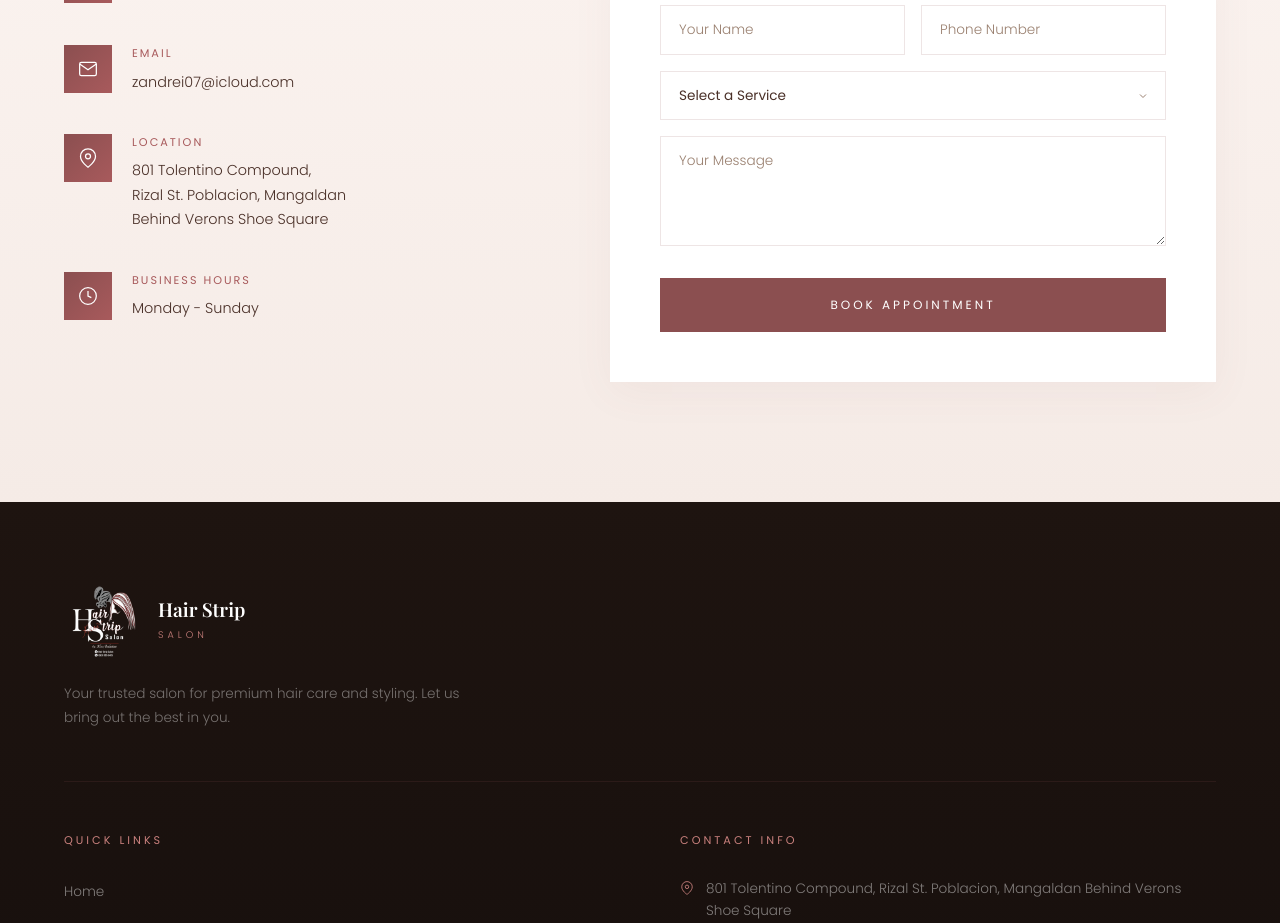
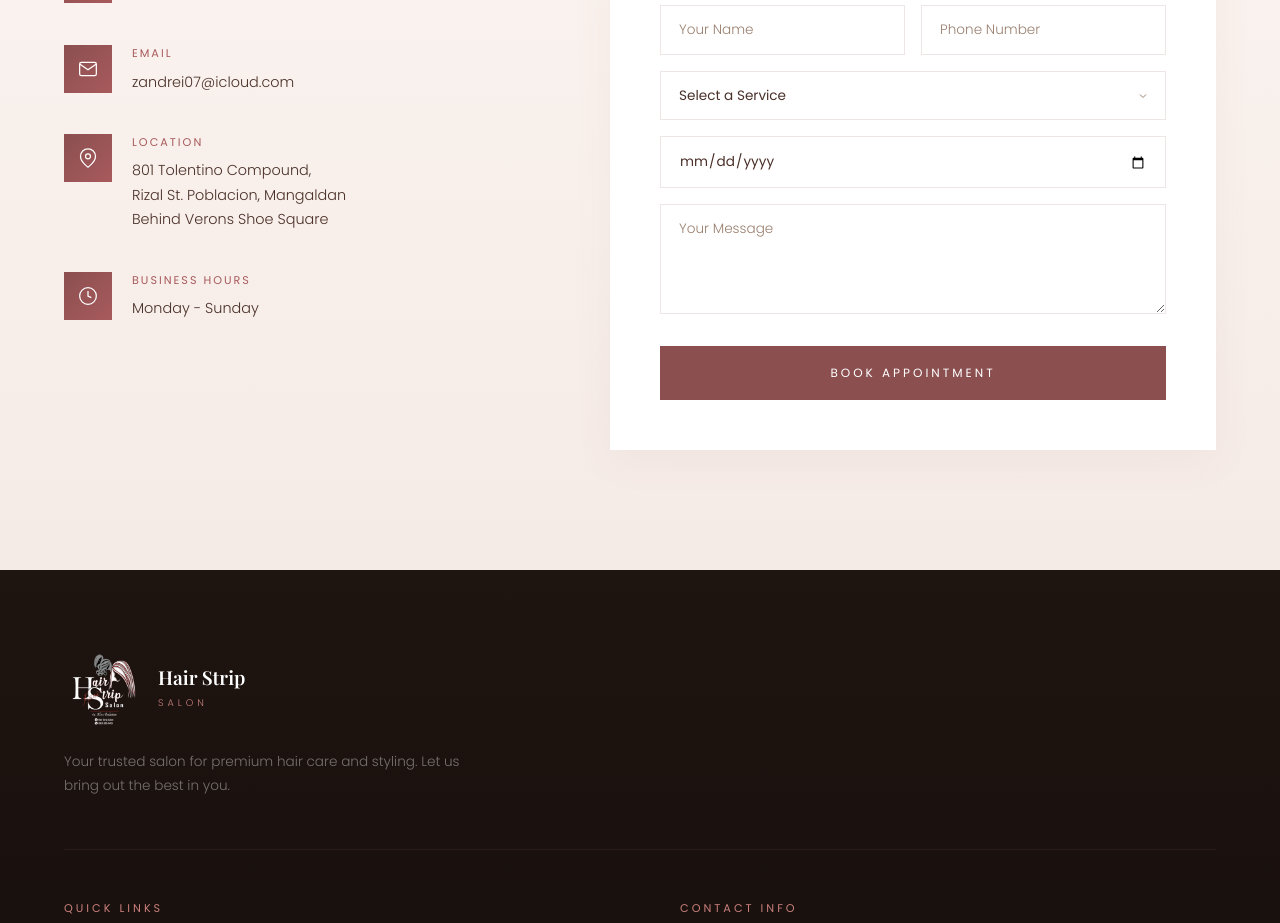
Before and after one commit to ambosh22/Hairstrip, a React (Vite) app: page / in a window 1280 px wide. Shown: the part 4087-5010 px from the top of the page. Built offline with nearby package versions, Linux system fonts and the light colour scheme.

Commit message:
Add appointment date picker to booking form

```diff
--- a/src/components/Contact/Contact.css
+++ b/src/components/Contact/Contact.css
@@ -106,6 +106,10 @@
   background-position: right 16px center;
   margin-bottom: 16px;
   cursor: pointer;
+}
+
+.contact-form input[type="date"] {
+  margin-bottom: 16px;
 }
 
 .contact-form textarea {
--- a/src/components/Contact/Contact.jsx
+++ b/src/components/Contact/Contact.jsx
@@ -68,6 +68,7 @@ function Contact() {
             const name = form.querySelector('[name="name"]').value
             const phone = form.querySelector('[name="phone"]').value
             const service = form.querySelector('[name="service"]').value
+            const appointmentDate = form.querySelector('[name="appointment-date"]').value
             const message = form.querySelector('[name="message"]').value
 
             const subject = encodeURIComponent(`Appointment Booking - ${service}`)
@@ -76,6 +77,7 @@ function Contact() {
               `Name: ${name}\n` +
               `Phone: ${phone}\n` +
               `Service: ${service}\n` +
+              `Appointment Day: ${appointmentDate}\n` +
               `Message: ${message}\n\n` +
               `Thank you!`
             )
@@ -98,6 +100,7 @@ function Contact() {
               <option>Perming</option>
               <option>Bridal Hair</option>
             </select>
+            <input type="date" name="appointment-date" required />
             <textarea name="message" rows="4" placeholder="Your Message"></textarea>
             <button type="submit" className="btn btn-primary">Book Appointment</button>
           </form>
```
Also changed, not shown: 1 other file (tests, documents, lock files or other folders).
